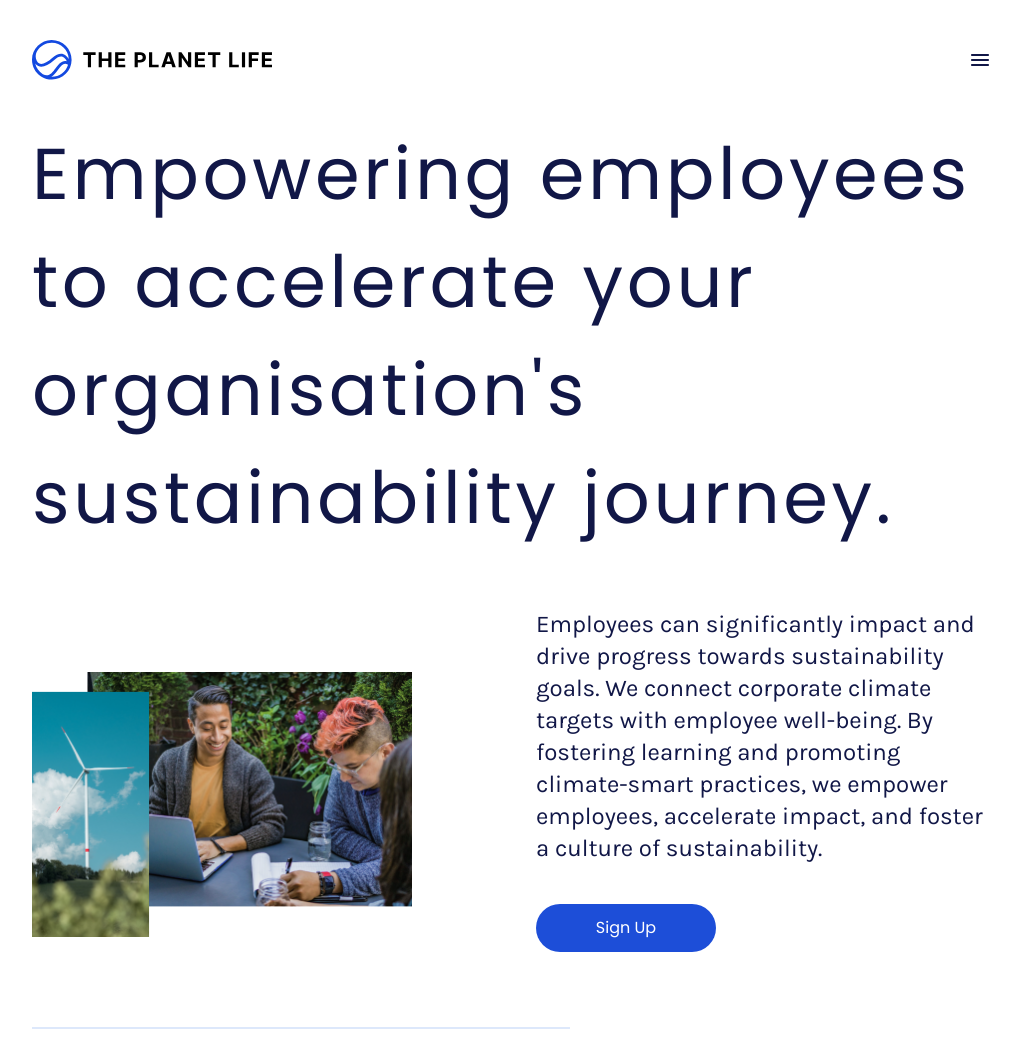
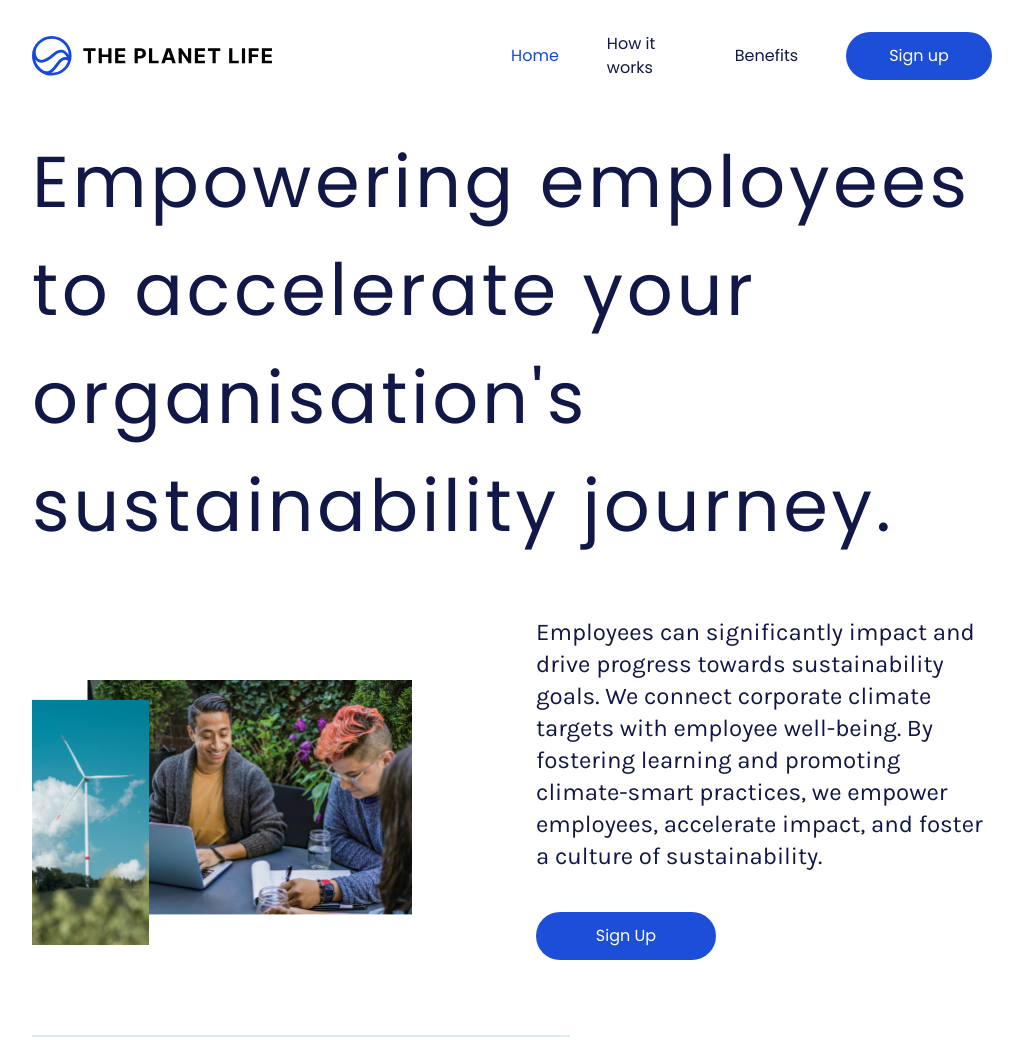
Before and after one commit to JNotelddim/tpl-landing-site, a website: page public/index.html in a window 1280 px wide. Shown: the top 1040 px of the page, without its empty margins (128-1151 px from the left). Drawn offline with Linux system fonts and the light colour scheme.

Commit message:
Add desktop header/nav functionality + styling

```diff
--- a/public/index.html
+++ b/public/index.html
@@ -19,12 +19,35 @@
         font-family: "Poppins", "Karla", serif;
         color: #111747;
       }
+
+      a.current {
+        color: #1349e0;
+      }
     </style>
 
     <script>
+      let activeSection = "#";
+
       function submitMailchimp(e) {
         console.log({ e });
         window.alert("TODO: integrate mailchimp.");
+      }
+
+      function openMenuDrawer() {
+        window.alert("TODO: implement menu drawer");
+      }
+
+      /**
+       * When one of the Nav anchors is clicked, remove the "current" class from all anchors,
+       * then re-add it to the one which was just clicked.
+       * (Except for the "Signup" button/link because its background is blue, so the text becomes illegible.)
+       */
+      function onAnchorClick(el) {
+        const links = document.querySelectorAll("#nav a");
+        links?.forEach((linkEl) => linkEl.classList.remove("current"));
+        if (el.getAttribute("href") !== "#signup") {
+          el.classList.add("current");
+        }
       }
     </script>
   </head>
@@ -36,9 +59,10 @@
   -->
 
   <body class="flex flex-col max-w-[1860px] mx-auto">
-    <header class="flex justify-between items-center px-6 lg:px-40 py-10">
-      <!-- TODO: Add larger svg / png image version for 40x40 px -->
-      <div class="flex gap-3 items-center">
+    <header
+      class="fixed flex justify-between items-center px-6 lg:px-40 py-8 bg-white w-full z-10"
+    >
+      <div class="flex flex-1 gap-3 items-center">
         <img
           src="./images/tpl-logo-full.svg"
           height="40px"
@@ -46,29 +70,36 @@
         />
       </div>
 
-      <svg
-        xmlns="http://www.w3.org/2000/svg"
-        width="24"
-        height="24"
-        viewBox="0 0 24 24"
-        fill="none"
+      <!-- Mobile Menu Icon-->
+      <button
+        class="flex bg-none rounded-full p-4 lg:hidden justify-end"
+        onClick="openMenuDrawer()"
       >
-        <g clip-path="url(#clip0_4561_2019)">
-          <path
-            d="M4 18H20C20.55 18 21 17.55 21 17C21 16.45 20.55 16 20 16H4C3.45 16 3 16.45 3 17C3 17.55 3.45 18 4 18ZM4 13H20C20.55 13 21 12.55 21 12C21 11.45 20.55 11 20 11H4C3.45 11 3 11.45 3 12C3 12.55 3.45 13 4 13ZM3 7C3 7.55 3.45 8 4 8H20C20.55 8 21 7.55 21 7C21 6.45 20.55 6 20 6H4C3.45 6 3 6.45 3 7Z"
-            fill="#111747"
-          />
-        </g>
-        <defs>
-          <clipPath id="clip0_4561_2019">
-            <rect width="24" height="24" fill="white" />
-          </clipPath>
-        </defs>
-      </svg>
+        <img src="./images/menu-icon.svg" alt="Menu Icon" />
+      </button>
+
+      <!-- Desktop Nav Items-->
+      <nav
+        id="nav"
+        class="hidden lg:flex flex-row flex-1 gap-12 items-center justify-end"
+      >
+        <a href="#" onclick="onAnchorClick(this)" class="current">Home</a>
+
+        <a href="#how-it-works" onclick="onAnchorClick(this)">How it works</a>
+
+        <a href="#benefits" onclick="onAnchorClick(this)">Benefits</a>
+
+        <a
+          href="#signup"
+          onclick="onAnchorClick(this)"
+          class="rounded-full py-3 w-[180px] bg-blue-700 text-white text-center"
+          >Sign up</a
+        >
+      </nav>
     </header>
 
     <!-- Introductory Section-->
-    <section class="flex flex-col px-6 lg:px-40">
+    <section class="flex flex-col px-6 lg:px-40 mt-[128px]">
       <h1
         class="text-4xl lg:text-7xl mb-14 leading-normal lg:leading-normal tracking-wider"
       >
@@ -122,6 +153,7 @@
         </div>
 
         <h3
+          id="how-it-works"
           class="text-3xl mb-4 leading-normal lg:leading-normal lg:max-w-[90%]"
         >
           Harness the power of your employees and reach your climate goals
@@ -211,6 +243,7 @@
 
     <!-- Benefits of Signing Up Section -->
     <section
+      id="benefits"
       class="bg-[#D9EEE0] py-[90px] px-6 grid grid-cols-1 lg:grid-cols-2 lg:gap-[90px] rounded-lg lg:mx-36 lg:px-[90px]"
     >
       <div class="grid lg:row-span-2">
@@ -309,7 +342,7 @@
     <!-- Mailchimp Signup Form -->
     <section
       id="signup"
-      class="flex flex-col bg-[#DDE8FB] pt-[90px] px-6 lg:mx-36 lg:px-[90px] lg:relative"
+      class="flex flex-col rounded-lg bg-[#DDE8FB] pt-[90px] px-6 lg:mx-36 lg:px-[90px] lg:relative"
     >
       <div class="lg:max-w-[70%] lg:pb-16">
         <h3
```
Also changed, not shown: public/images/menu-icon.svg (added), public/output.css.
